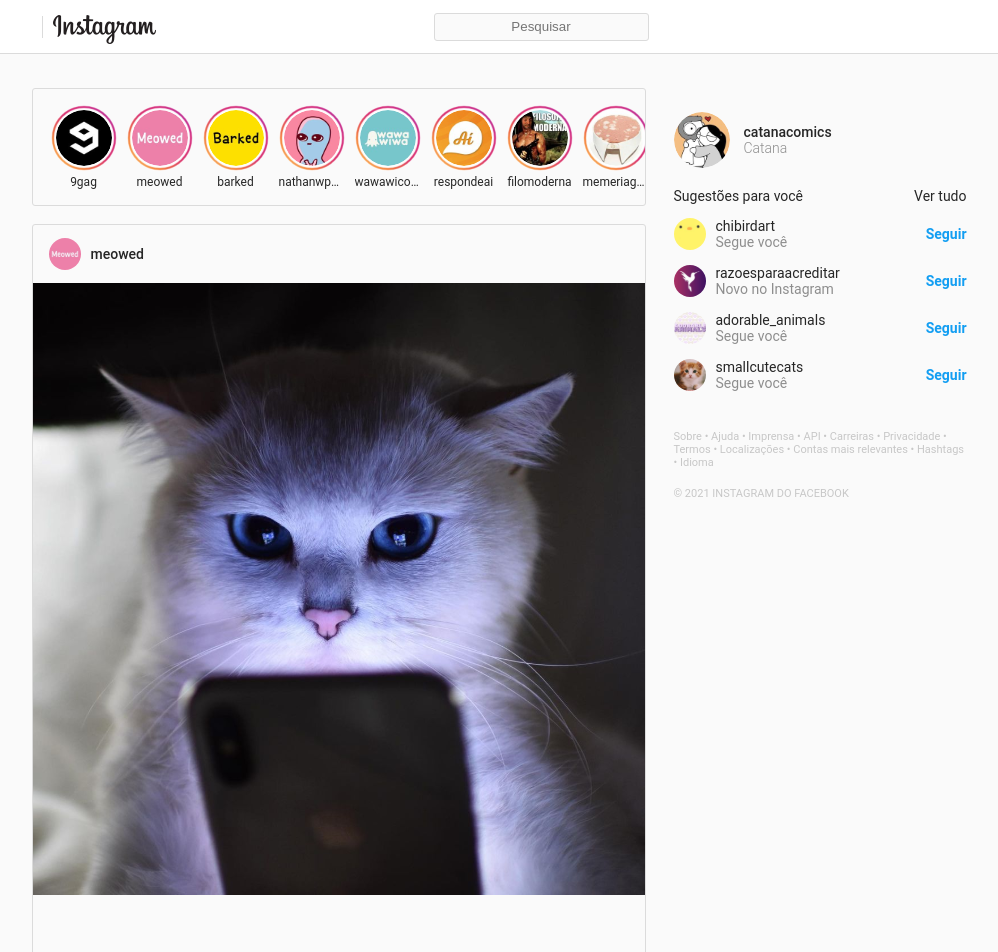
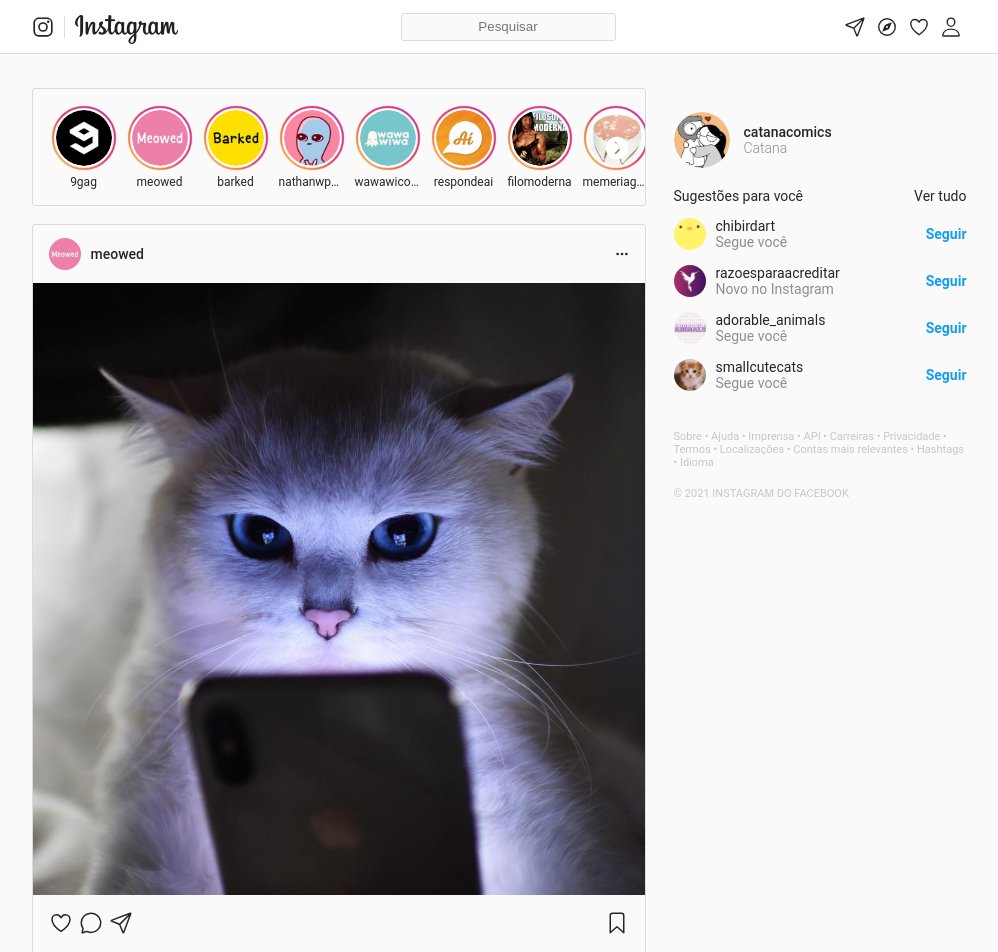
Before and after one commit to thalesor/projeto_zapRecall, a React (Create React App) app: page / in a window 1280 px wide. Shown: the top 952 px of the page, without its empty margins (141-1139 px from the left). Built offline with nearby package versions, Linux system fonts and the light colour scheme.

Commit message:
Projeto concluído, todos os requisitos foram cumpridos, agora eu gostaria de adicionar alguma interatividade no site, mas é um bônus pessoal

```diff
--- a/public/index.html
+++ b/public/index.html
@@ -8,5 +8,6 @@
   <body>
     <noscript>You need to enable JavaScript to run this app.</noscript>
     <div class="app"></div>
+    <script src="https://unpkg.com/ionicons@5.4.0/dist/ionicons.js"></script>
   </body>
 </html>
--- a/src/components/Body.js
+++ b/src/components/Body.js
@@ -2,6 +2,7 @@ import React from 'react';
 import Stories from './Stories';
 import Posts from './Posts';
 import Sidebar from './Sidebar';
+import user from './database/userdata';
 
 function Body()
 {
@@ -11,7 +12,7 @@ function Body()
           <Stories />
           <Posts />
         </div>
-        <Sidebar />
+        <Sidebar name={user[0].name} alias={user[0].alias} image={user[0].image}/>
       </div>
     );
 }
--- a/src/components/Footer.js
+++ b/src/components/Footer.js
@@ -1,14 +1,15 @@
 import React from 'react';
+import Icon from './Icon';
 
 function Footer()
 {
     return(
         <div class="fundo-mobile">
-        <ion-icon name="home"></ion-icon>
-        <ion-icon name="search-outline"></ion-icon>
-        <ion-icon name="add-circle-outline"></ion-icon>
-        <ion-icon name="heart-outline"></ion-icon>
-        <ion-icon name="person-outline"></ion-icon>
+        <Icon name="home"/>
+        <Icon name="search-outline"/>
+        <Icon name="add-circle-outline"/>
+        <Icon name="heart-outline"/>
+        <Icon name="person-outline"/>
       </div>
     );
 }
--- /dev/null
+++ b/src/components/Icon.js
@@ -0,0 +1,10 @@
+import React from 'react';
+
+const Icon = ({ name }) => {
+  console.log(name);
+  return (
+    <ion-icon name={name}></ion-icon>
+  );
+}
+
+export default Icon;
--- a/src/components/Post.js
+++ b/src/components/Post.js
@@ -1,4 +1,5 @@
 import React from 'react';
+import Icon from './Icon';
 import parse from 'html-react-parser';
 
 const Post = ({ user, text }) => {
@@ -10,7 +11,7 @@ const Post = ({ user, text }) => {
             {user.name}
         </div>
         <div class="acoes">
-            <ion-icon name="ellipsis-horizontal"></ion-icon>
+            <Icon name="ellipsis-horizontal" />
         </div>
         </div>
 
@@ -21,12 +22,12 @@ const Post = ({ user, text }) => {
         <div class="fundo">
         <div class="acoes">
             <div>
-            <ion-icon name="heart-outline"></ion-icon>
-            <ion-icon name="chatbubble-outline"></ion-icon>
-            <ion-icon name="paper-plane-outline"></ion-icon>
+            <Icon name="heart-outline" />
+            <Icon name="chatbubble-outline" />
+            <Icon name="paper-plane-outline" />
             </div>
             <div>
-            <ion-icon name="bookmark-outline"></ion-icon>
+            <Icon name="bookmark-outline" />
             </div>
         </div>
 
--- a/src/components/Sidebar.js
+++ b/src/components/Sidebar.js
@@ -1,14 +1,15 @@
 import React from 'react';
 import Suggestions from './Suggestions';
 
-function Sidebar() {
+function Sidebar(props) {
+    const{name, alias, image} = props;
 return (
     <div class="sidebar">
         <div class="usuario">
-        <img src="assets/img/catanacomics.svg" />
+        <img src={image} />
         <div class="texto">
-            <strong>catanacomics</strong>
-            Catana
+            <strong>{name}</strong>
+            {alias}
         </div>
         </div>
         <Suggestions />
--- /dev/null
+++ b/src/components/database/userdata.js
@@ -0,0 +1,9 @@
+const userdata = [
+    {
+        name: 'catanacomics',
+        alias: 'Catana',
+        image: 'assets/img/catanacomics.svg'
+    }
+  ];
+
+  export default userdata;
```
